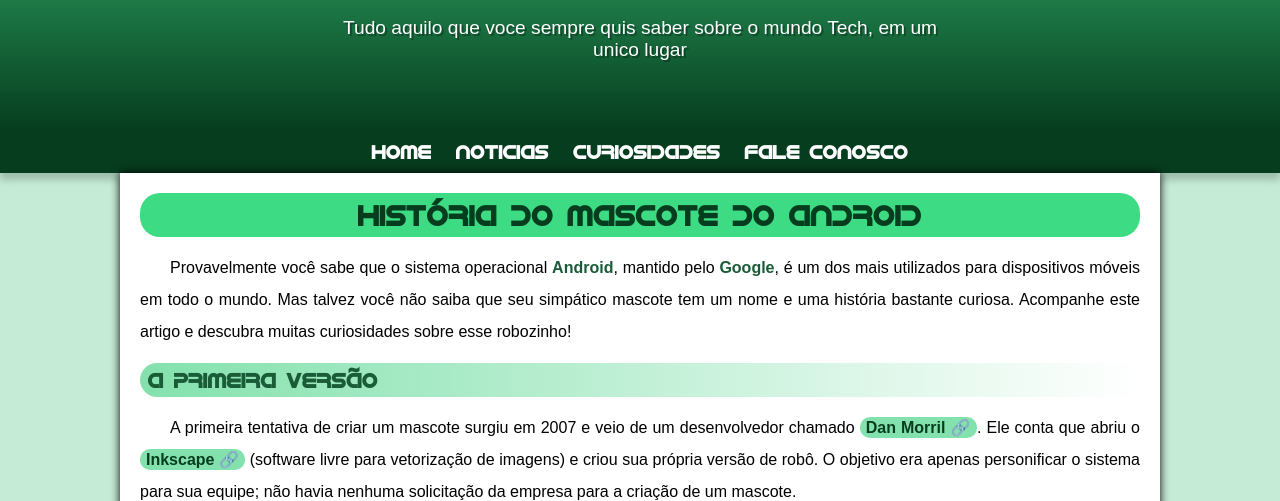
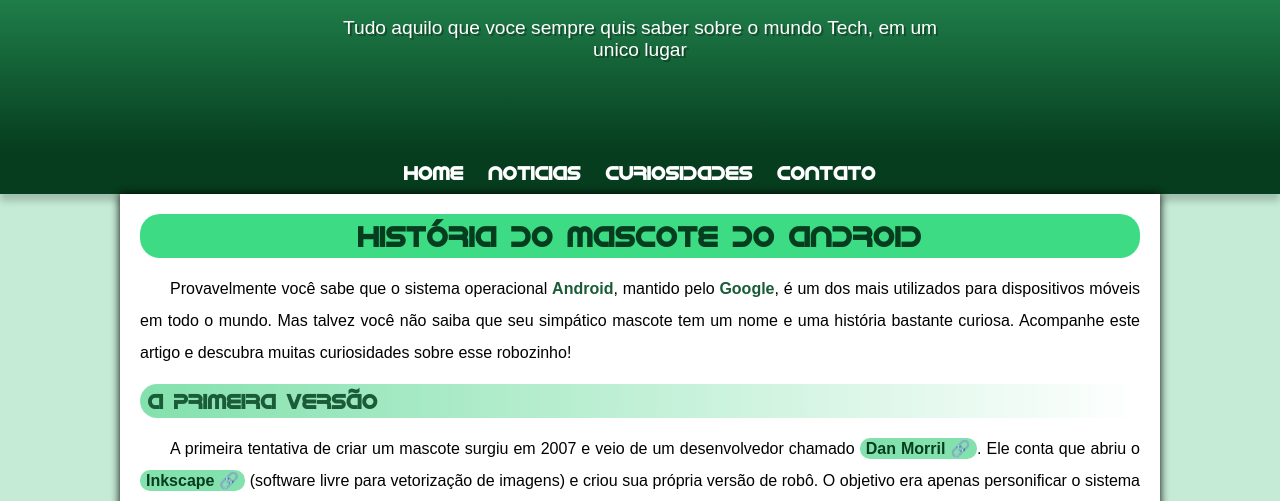
Before and after one commit to RodrigoStukas/html-css, a plain HTML site: page desafio/desafio 10/index.html in a window 1280 px wide. Shown: the part 100-601 px from the top of the page. Drawn offline with Linux system fonts and the light colour scheme.

Commit message:
Atualização de padding

```diff
--- a/desafio/desafio 10/estilos/styles.css
+++ b/desafio/desafio 10/estilos/styles.css
@@ -60,7 +60,7 @@ header > p {
     padding-right: 10px;
     padding-left: 10px;
     margin: auto;
-    margin-bottom: 20px;
+    padding-bottom: 50px;
     text-shadow: 2px 2px 0px rgba(0, 0, 0, 0.315);
 }
 
--- a/desafio/desafio 10/index.html
+++ b/desafio/desafio 10/index.html
@@ -20,7 +20,7 @@
                 <a href="#home">Home</a>
                 <a href="#noticias">Noticias</a>
                 <a href="#curiosidades">Curiosidades</a>
-                <a href="#rodape">Fale Conosco</a>
+                <a href="#rodape">Contato</a>
 
         </nav>
     <main>
```
